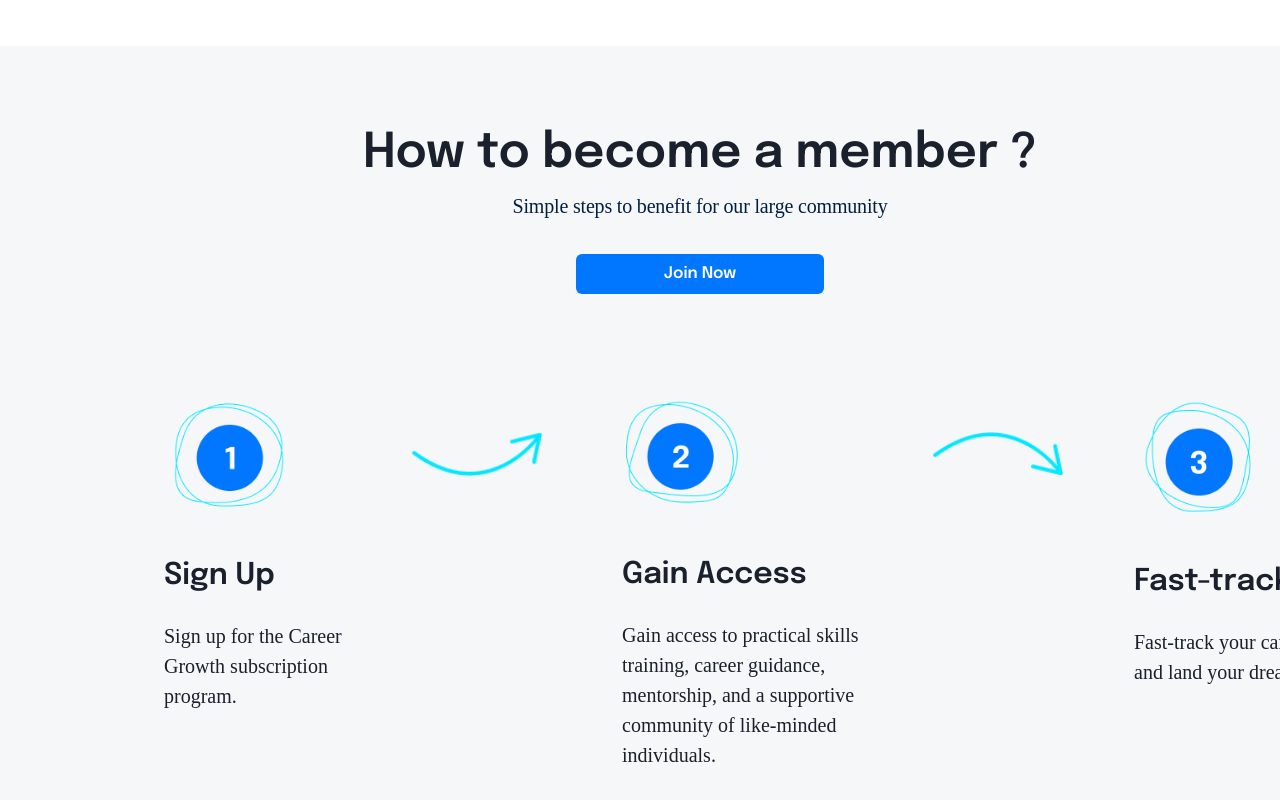
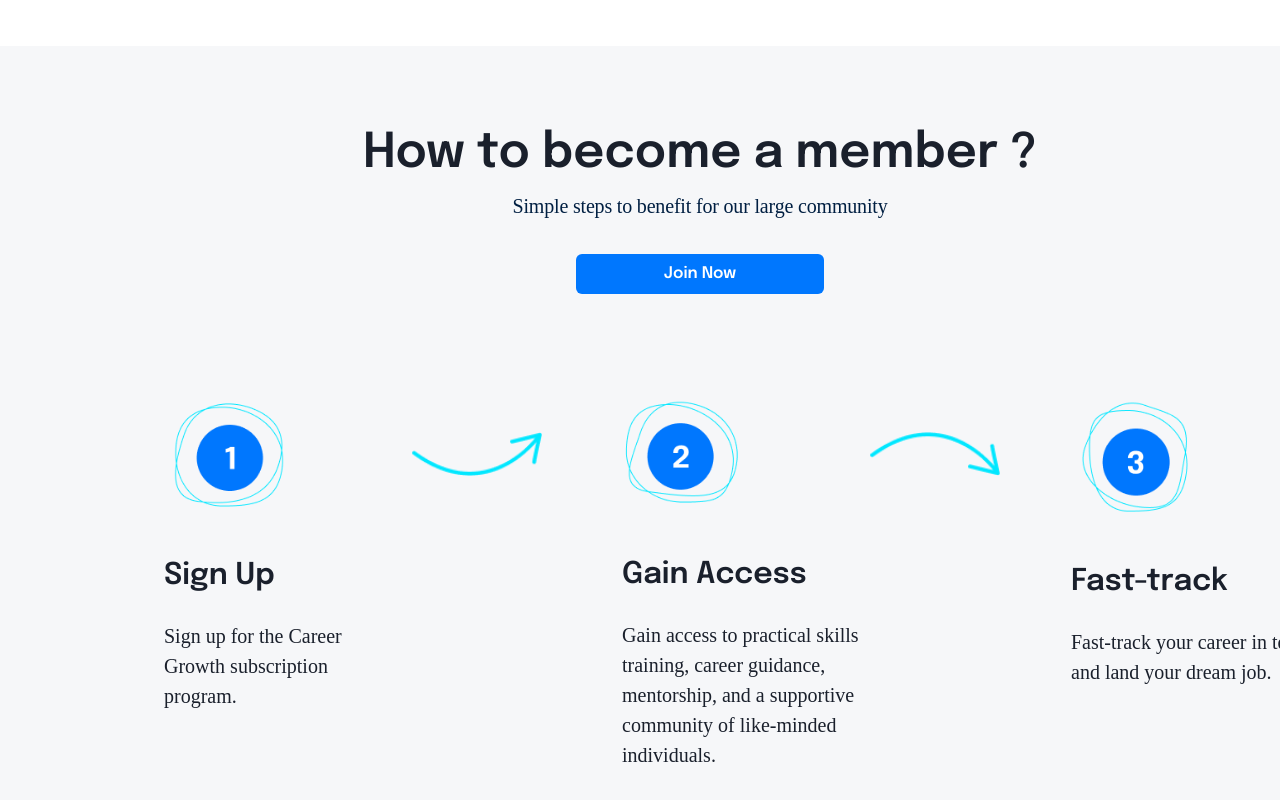
Before and after one commit to olatunde1/CareerGrowth, a React (Create React App) app: page / in a window 1280 px wide. Shown: the part 1462-2262 px from the top of the page. Built offline with nearby package versions, Linux system fonts and the light colour scheme; a web font is replaced by a local one.

Commit message:
update on how to become a member session

```diff
--- a/src/components/Member.jsx
+++ b/src/components/Member.jsx
@@ -87,7 +87,7 @@ import {
 
           </Card>
           <Image src={GroupVector} paddingTop={'42px'} Width={'130px'} height={'100%'} display={{base:'none', md:'flex'}}/>
-          <Card backgroundColor={'transparent'} paddingLeft={{base:'0px',md:'72px'}}  paddingRight={{base:'0px',md:'63px'}} border='none' variant={'unstyled'} align={{base:'center', md:'start'}} >
+          <Card backgroundColor={'transparent'} paddingLeft={{base:'0px',md:'72px'}}  paddingRight={{base:'0px',md:'0px'}} border='none' variant={'unstyled'} align={{base:'center', md:'start'}} >
           <CardHeader>  <Image src={Group2} Width={'130px'} height={'100%'} /> </CardHeader>
 
               <Text
--- a/src/components/NavigationBar.jsx
+++ b/src/components/NavigationBar.jsx
@@ -37,7 +37,7 @@ export default function WithSubnavigation() {
         <Flex
           bg={useColorModeValue('white', 'gray.800')}
           color={useColorModeValue('gray.600', 'white')}
-          py={{ base: 4, md: 8 }}
+          py={{ base: 8, md: 8 }}
           px={{ base: 1 }}
           marginRight={{base:'0px', md:'158px'}}
         >
```
